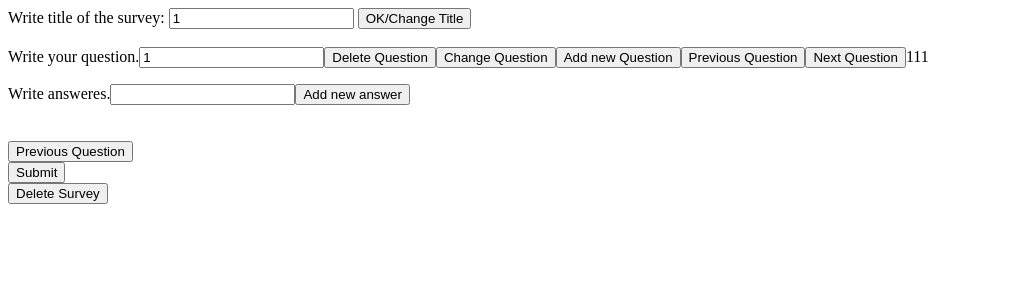
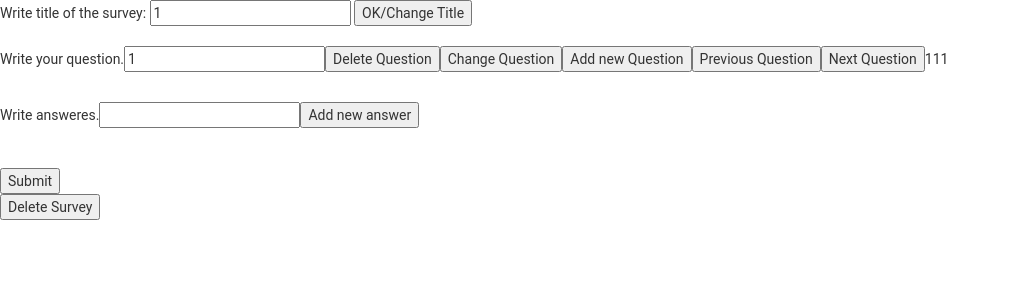
Before and after one commit to PiotrSiarkiewicz/PGSProject, a PHP site: page /PGSProject/creation.php in a window 1280 px wide. Shown: the top 300 px of the page, without its empty margins (0-1009 px from the left). Run offline with PHP 8.4, Linux system fonts and the light colour scheme; a user stored in the database is signed in; data that the repository does not hold is empty.

Commit message:
Update
usuniecie niepotrzebnego przycisku "Previous question"

```diff
--- a/PGSProject/creation.php
+++ b/PGSProject/creation.php
@@ -32,6 +32,10 @@
 	<meta charset="utf-8"/>
 	<meta http-equiv=" X-UA-Compatible" content= "IE=edge,chrome=1"/>
 	<title>Survey</title>
+
+    <link href="Content/bootstrap.css" rel="stylesheet" />
+
+    <link href="Content/site.css" rel="stylesheet" />
 </head>
 
 
@@ -93,7 +97,7 @@
         }
     }
 
-		?>
+		?><br/>
 
 
     <?php
@@ -151,7 +155,7 @@
     }
     ?><br/><br />
 
-    <form action="data.php" method="post"><input type="submit" name="quesprev" value="Previous Question"></form>
+
 
 	<form action="save.php"><input type="submit" value="Submit"></form>
 
```
